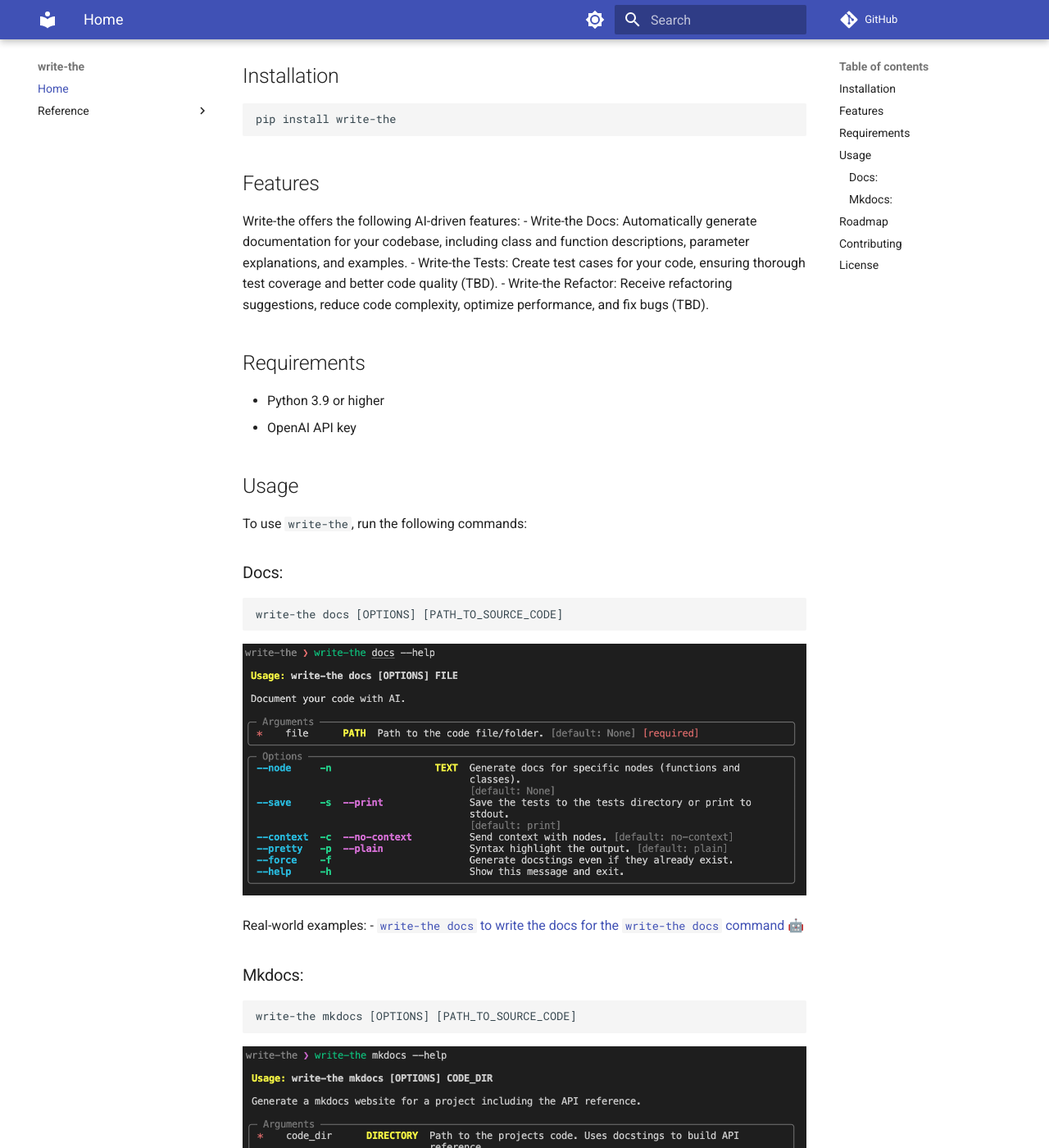
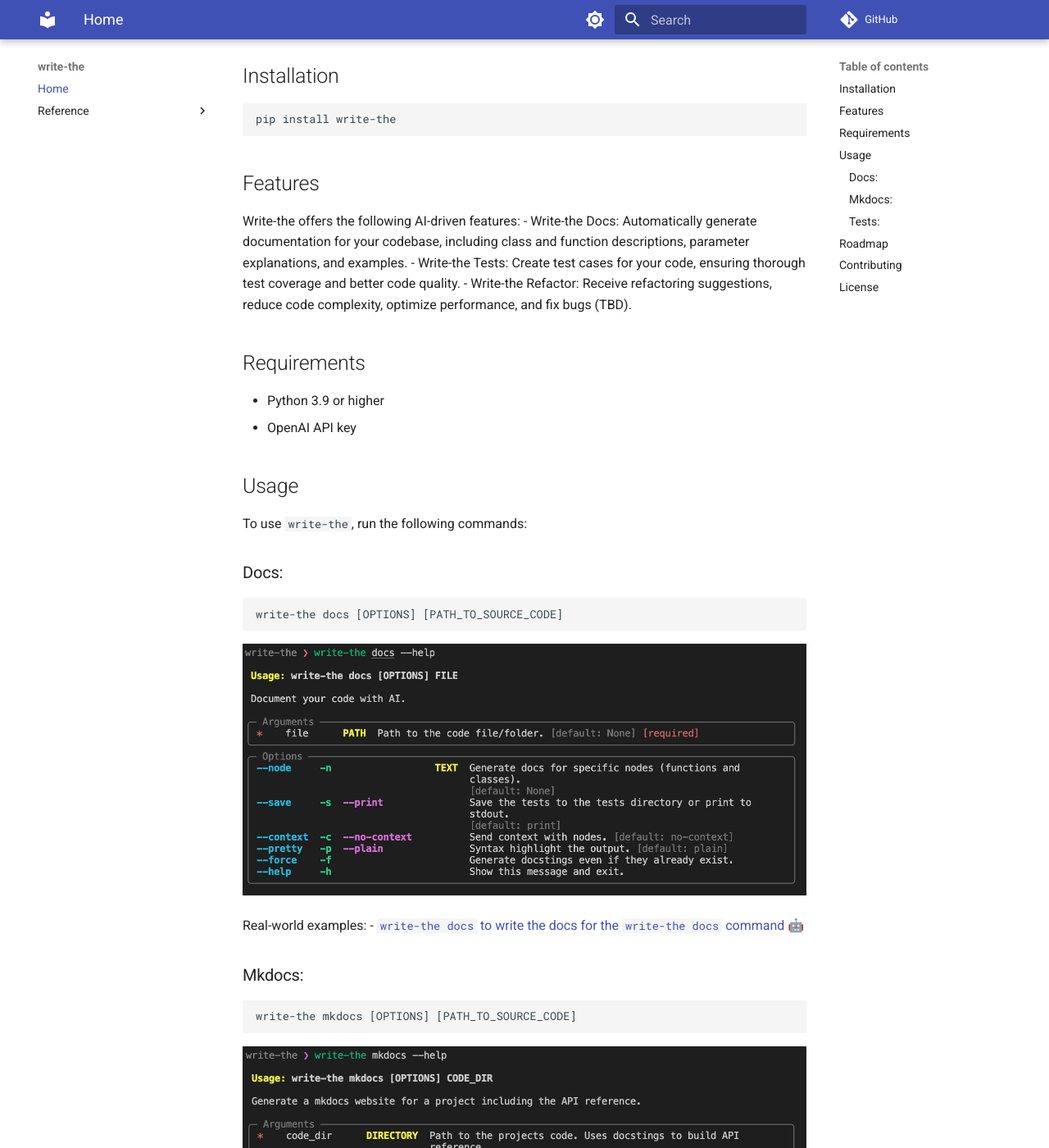
Before and after one commit to Wytamma/write-the, an MkDocs documentation site: the page built from docs/index.md, in a window 1280 px wide and 1400 px high, scrolled down 1375 px. Shown: the whole window at 82% size. Built offline with MkDocs 1.6.1 and Material for MkDocs 9.7.7, drawn with Linux system fonts in a browser that asks for light colours; comment, search, counter and statistics services are not loaded; some of the changed lines change nothing that is shown; some of the changed text lies outside the part shown.

Commit message:
:memo: update readme

````diff
--- a/docs/index.md
+++ b/docs/index.md
@@ -8,7 +8,8 @@
 [![PyPI - Version](https://img.shields.io/pypi/v/write-the.svg)](https://pypi.org/project/write-the)
 [![PyPI - Python Version](https://img.shields.io/pypi/pyversions/write-the.svg)](https://pypi.org/project/write-the)
 [![write-the - docs](https://badgen.net/badge/write-the/docs/blue?icon=https://raw.githubusercontent.com/Wytamma/write-the/master/images/write-the-icon.svg)](https://write-the.wytamma.com/)
-[![write-the - docs](https://badgen.net/badge/write-the/tests/green?icon=https://raw.githubusercontent.com/Wytamma/write-the/master/images/write-the-icon.svg)](https://write-the.wytamma.com/)
+[![write-the - test](https://badgen.net/badge/write-the/tests/green?icon=https://raw.githubusercontent.com/Wytamma/write-the/master/images/write-the-icon.svg)](https://github.com/Wytamma/write-the/actions/workflows/tests.yml)
+[![codecov](https://codecov.io/gh/Wytamma/write-the/branch/master/graph/badge.svg?token=yEDn56L76k)](https://app.codecov.io/gh/Wytamma/write-the/tree/master)
 
 
 Write-the is an AI-powered documentation and test generation tool that leverages GPTs to automatically write tests, generate documentation, and refactor code. It is designed to streamline the development process, improve code quality, and increase productivity.
@@ -36,7 +37,7 @@
 
 Write-the offers the following AI-driven features:
 - Write-the Docs: Automatically generate documentation for your codebase, including class and function descriptions, parameter explanations, and examples.
-- Write-the Tests: Create test cases for your code, ensuring thorough test coverage and better code quality (TBD).
+- Write-the Tests: Create test cases for your code, ensuring thorough test coverage and better code quality.
 - Write-the Refactor: Receive refactoring suggestions, reduce code complexity, optimize performance, and fix bugs (TBD).
 
 ## Requirements
@@ -66,6 +67,16 @@
 Real-world examples:
 - [`write-the docs` and `write-the mkdocs` to build documenation for `autoresearcher` 🤖](https://github.com/eimenhmdt/autoresearcher/pull/17)
 
+### Tests:
+```bash
+write-the tests [OPTIONS] [PATH_TO_SOURCE_CODE]
+```
+
+![](https://raw.githubusercontent.com/Wytamma/write-the/master/images/tests-help.png)
+
+Real-world examples:
+- [`write-the tests` to write tests for `write-the docs` 🤖](https://github.com/Wytamma/write-the/commit/6b6c8a08d7991e07e4972281c471f7842c04dda0)
+
 For detailed information on available options and parameters, refer to the official (`write-the` generated) [documentation](https://write-the.wytamma.com/).
 
 ## Roadmap
````
